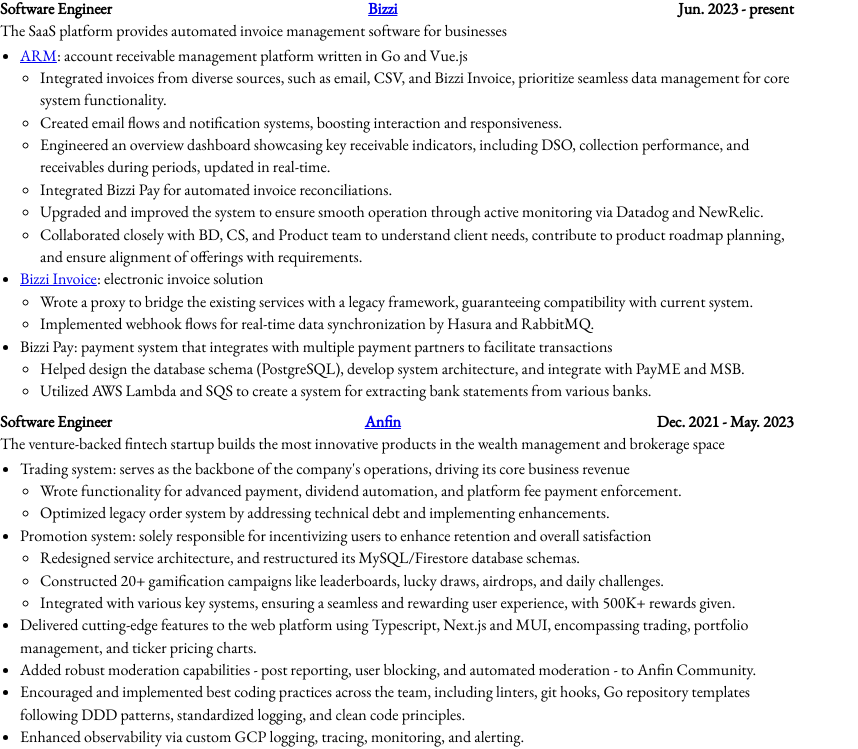
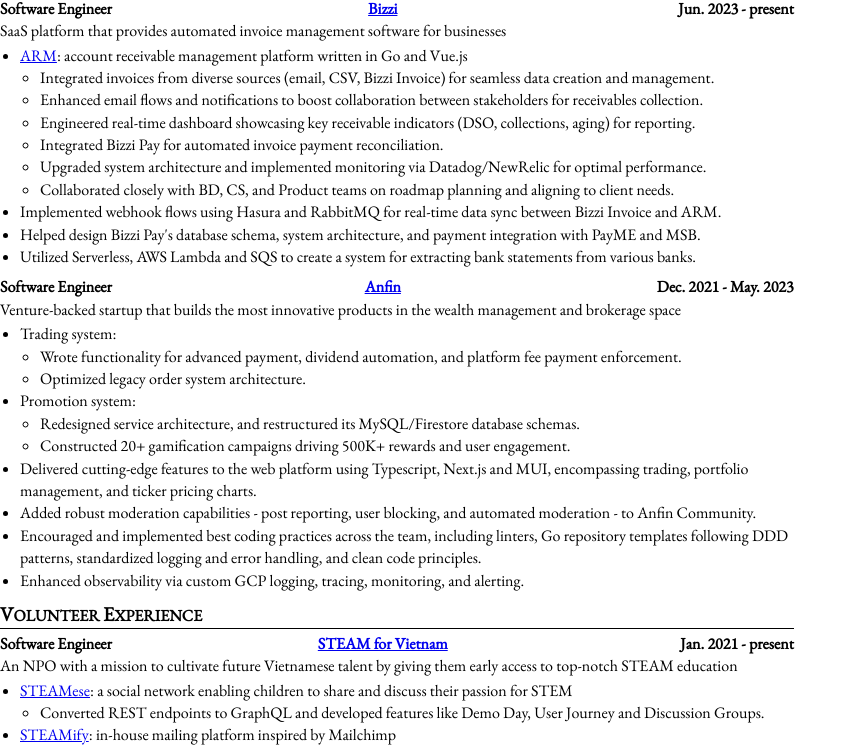
Before and after one commit to vducong/resume-html, a React (Create React App) app: page / in a window 1280 px wide. Shown: the part 277-1026 px from the top of the page, without its empty margins (0-858 px from the left). Built offline with nearby package versions, Linux system fonts and the light colour scheme.

Commit message:
chore: condense, shorten content

```diff
--- a/src/App.tsx
+++ b/src/App.tsx
@@ -148,7 +148,7 @@
           <span>{project.name}</span>
         )}
         {": "}
-        <span>{project.desc}</span>
+        {project.desc && <span>{project.desc}</span>}
       </div>
       <ul className="projectWorkExp">
         {project.works.map((work, idx) => (
--- a/src/masterData.tsx
+++ b/src/masterData.tsx
@@ -21,7 +21,7 @@
         companyName: "Bizzi",
         companyUrl: "https://www.bizzi.vn",
         companyDesc:
-          "The SaaS platform provides automated invoice management software for businesses",
+          "SaaS platform that provides automated invoice management software for businesses",
         startMonth: "Jun. 2023",
         endMonth: "present",
         works: [
@@ -31,49 +31,33 @@
             url: "https://arm.bizzi.vn",
             works: [
               {
-                work: "Integrated invoices from diverse sources, such as email, CSV, and Bizzi Invoice, prioritize seamless data management for core system functionality.",
+                work: "Integrated invoices from diverse sources (email, CSV, Bizzi Invoice) for seamless data creation and management.",
               },
               {
-                work: "Created email flows and notification systems, boosting interaction and responsiveness.",
+                work: "Enhanced email flows and notifications to boost collaboration between stakeholders for receivables collection.",
               },
               {
-                work: "Engineered an overview dashboard showcasing key receivable indicators, including DSO, collection performance, and receivables during periods, updated in real-time.",
+                work: "Engineered real-time dashboard showcasing key receivable indicators (DSO, collections, aging) for reporting.",
               },
               {
-                work: "Integrated Bizzi Pay for automated invoice reconciliations.",
+                work: "Integrated Bizzi Pay for automated invoice payment reconciliation.",
               },
               {
-                work: "Upgraded and improved the system to ensure smooth operation through active monitoring via Datadog and NewRelic.",
+                work: "Upgraded system architecture and implemented monitoring via Datadog/NewRelic for optimal performance.",
               },
               {
-                work: "Collaborated closely with BD, CS, and Product team to understand client needs, contribute to product roadmap planning, and ensure alignment of offerings with requirements.",
+                work: "Collaborated closely with BD, CS, and Product teams on roadmap planning and aligning to client needs.",
               },
             ],
           },
           {
-            name: "Bizzi Invoice",
-            desc: "electronic invoice solution",
-            url: "https://hddt.bizzi.vn",
-            works: [
-              {
-                work: "Wrote a proxy to bridge the existing services with a legacy framework, guaranteeing compatibility with current system.",
-              },
-              {
-                work: "Implemented webhook flows for real-time data synchronization by Hasura and RabbitMQ.",
-              },
-            ],
+            work: "Implemented webhook flows using Hasura and RabbitMQ for real-time data sync between Bizzi Invoice and ARM.",
           },
           {
-            name: "Bizzi Pay",
-            desc: "payment system that integrates with multiple payment partners to facilitate transactions",
-            works: [
-              {
-                work: "Helped design the database schema (PostgreSQL), develop system architecture, and integrate with PayME and MSB.",
-              },
-              {
-                work: "Utilized AWS Lambda and SQS to create a system for extracting bank statements from various banks.",
-              },
-            ],
+            work: "Helped design Bizzi Pay's database schema, system architecture, and payment integration with PayME and MSB.",
+          },
+          {
+            work: "Utilized Serverless, AWS Lambda and SQS to create a system for extracting bank statements from various banks.",
           },
         ],
       },
@@ -82,34 +66,29 @@
         companyName: "Anfin",
         companyUrl: "https://anfin.vn",
         companyDesc:
-          "The venture-backed fintech startup builds the most innovative products in the wealth management and brokerage space",
+          "Venture-backed startup that builds the most innovative products in the wealth management and brokerage space",
         startMonth: "Dec. 2021",
         endMonth: "May. 2023",
         works: [
           {
             name: "Trading system",
-            desc: "serves as the backbone of the company's operations, driving its core business revenue",
             works: [
               {
                 work: "Wrote functionality for advanced payment, dividend automation, and platform fee payment enforcement.",
               },
               {
-                work: "Optimized legacy order system by addressing technical debt and implementing enhancements.",
+                work: "Optimized legacy order system architecture.",
               },
             ],
           },
           {
             name: "Promotion system",
-            desc: "solely responsible for incentivizing users to enhance retention and overall satisfaction",
             works: [
               {
                 work: "Redesigned service architecture, and restructured its MySQL/Firestore database schemas.",
               },
               {
-                work: "Constructed 20+ gamification campaigns like leaderboards, lucky draws, airdrops, and daily challenges.",
-              },
-              {
-                work: "Integrated with various key systems, ensuring a seamless and rewarding user experience, with 500K+ rewards given.",
+                work: "Constructed 20+ gamification campaigns driving 500K+ rewards and user engagement.",
               },
             ],
           },
@@ -120,13 +99,10 @@
             work: "Added robust moderation capabilities - post reporting, user blocking, and automated moderation - to Anfin Community.",
           },
           {
-            work: "Encouraged and implemented best coding practices across the team, including linters, git hooks, Go repository templates following DDD patterns, standardized logging, and clean code principles.",
+            work: "Encouraged and implemented best coding practices across the team, including linters, Go repository templates following DDD patterns, standardized logging and error handling, and clean code principles.",
           },
           {
             work: "Enhanced observability via custom GCP logging, tracing, monitoring, and alerting.",
-          },
-          {
-            work: "Led architectural design across systems, optimized database queries, and error handling.",
           },
         ],
       },
@@ -140,7 +116,7 @@
         companyName: "STEAM for Vietnam",
         companyUrl: "https://www.steamforvietnam.org",
         companyDesc:
-          "The NPO's mission is to cultivate future Vietnamese talent by giving them early access to top-notch STEAM education",
+          "An NPO with a mission to cultivate future Vietnamese talent by giving them early access to top-notch STEAM education",
         startMonth: "Jan. 2021",
         endMonth: "present",
         works: [
@@ -156,14 +132,14 @@
           },
           {
             name: "STEAMify",
-            desc: "in-house mailing platform managing 800+ campaigns and hundreds of thousands of audience contacts",
+            desc: "in-house mailing platform inspired by Mailchimp",
             url: "https://steamify.steamforvietnam.org/",
             works: [
               {
-                work: "Integrated audience data import from CSV, UI, and Google BigQuery.",
+                work: "Integrated audience data import from CSV, UI, and Google BigQuery, handling 500K+ contacts.",
               },
               {
-                work: "Enabled admin campaign management, including customization, scheduling, previewing, and testing emails.",
+                work: "Enabled admin management of 800+ campaigns, including customization, scheduling, previewing, and testing emails.",
               },
             ],
           },
@@ -179,7 +155,7 @@
         endMonth: "present",
         works: [
           {
-            work: "Started as a full-stack engineer, working with React, Node.js, and Jitsi. Later evolved to include product management, user research, and cross-functional leadership throughout the entire product lifecycle.",
+            work: "Started as a full-stack engineer, working with React, Node.js, and Jitsi. Expanded to product management and cross-functional leadership throughout the entire product lifecycle.",
           },
         ],
       },
--- a/src/types.tsx
+++ b/src/types.tsx
@@ -17,7 +17,7 @@
 
 export type ProjectProps = {
   name: string;
-  desc: string;
+  desc?: string;
   url?: string;
   works: WorkProps[];
 };
```
